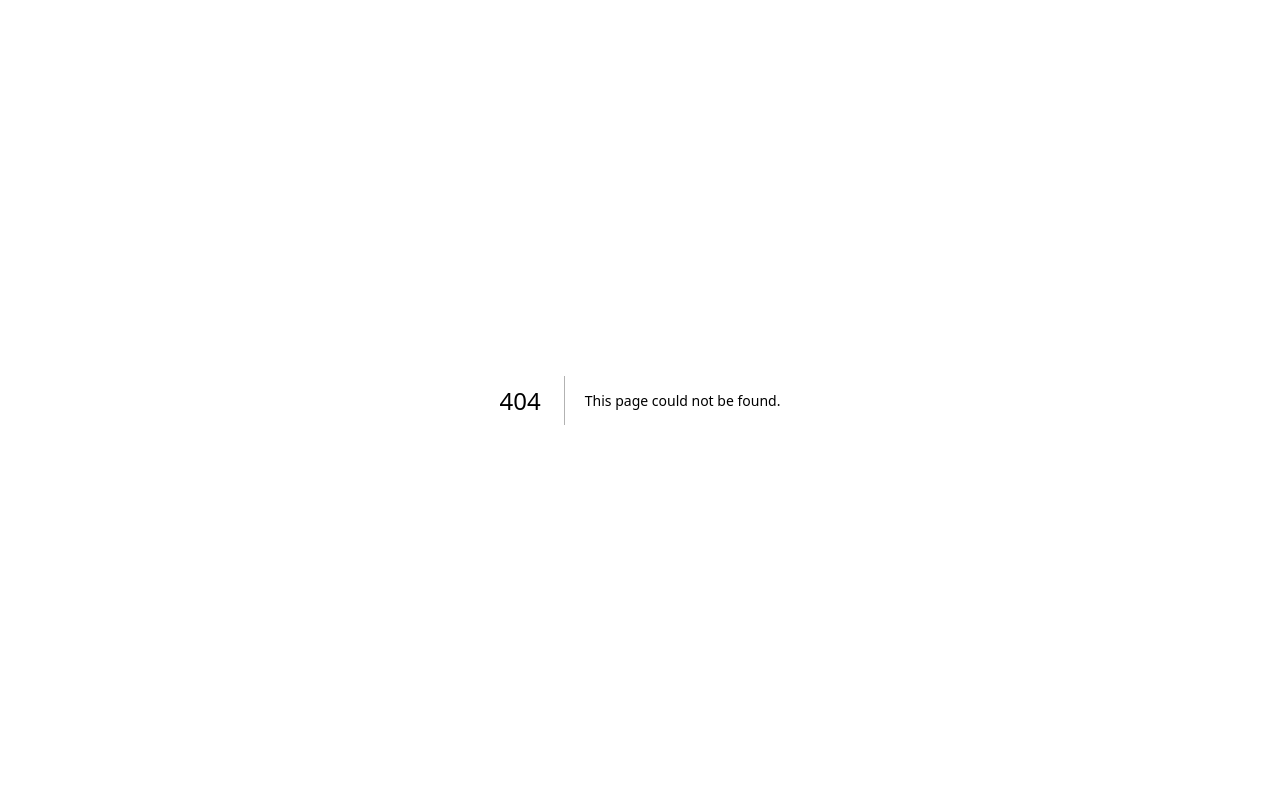
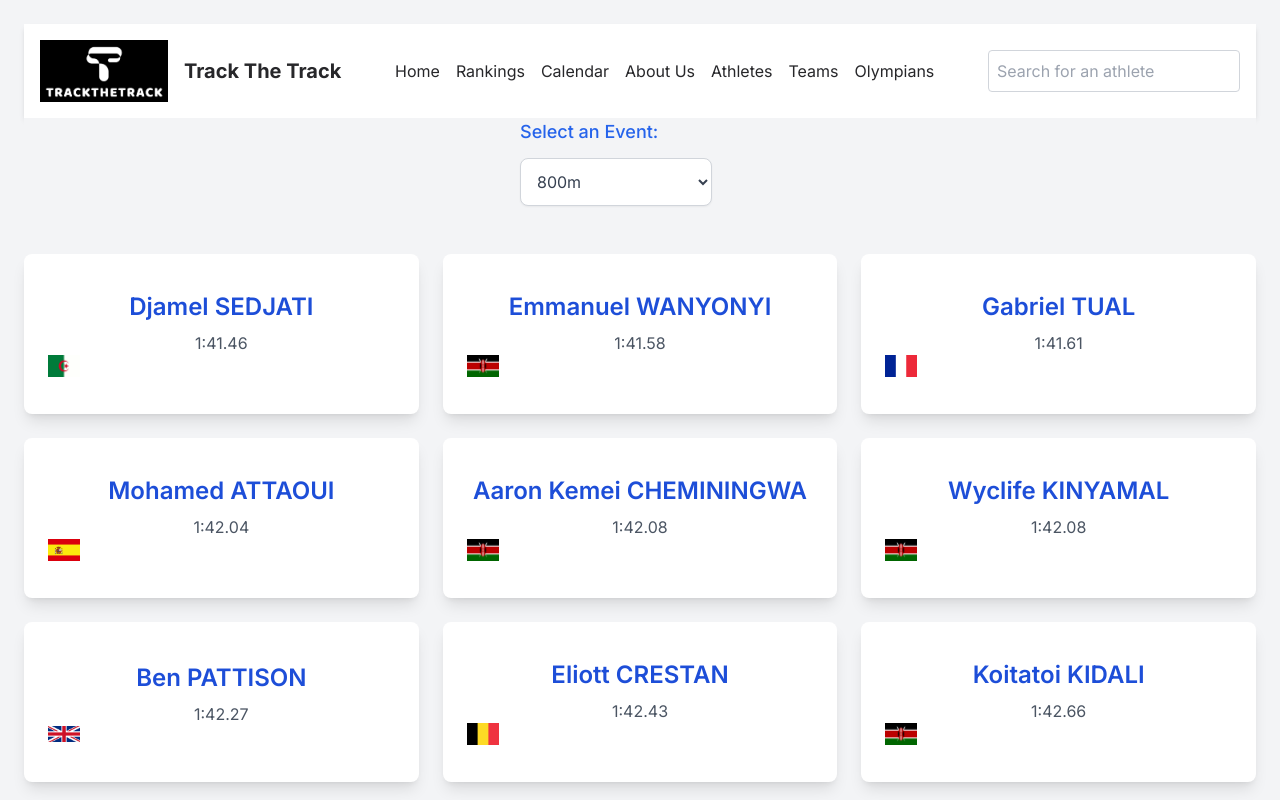
Before and after one commit to sohumgaitonde/trackthetrack, a Next.js app in the folder trackthetrack/: page /olympics in a window 1280 px wide. Before the commit this address had no page. Shown: the top 800 px of the page. Built offline with nearby package versions, Linux system fonts and the light colour scheme.

Commit message:
make olympic page
once scrape works, will add in the correct athletes

```diff
--- /dev/null
+++ b/trackthetrack/app/olympics/page.tsx
@@ -0,0 +1,96 @@
+"use client";
+import Link from 'next/link';
+
+import React, { useState, useEffect } from 'react';
+import 'tailwindcss/tailwind.css';
+import Image from 'next/image';
+import athletes800 from '../../800m.json';
+import athletes1500 from '../../1500m.json';
+import athletes5000 from '../../5000m.json';
+import athletes10000 from '../../10000m.json';
+import Header from '../../components/Header'
+import { flags } from "../assets/flags/flags";
+import norway from '../assets/flags/NOR.png';
+
+const nike = require('../assets/teams/nike.png');
+const on = require('../assets/teams/on.png');
+const adidas = require('../assets/teams/adidas.png');
+const nau = require('../assets/teams/nau.png');
+const uw = require('../assets/teams/uw.png');
+const none = require('../assets/teams/none.png');
+
+const events = [
+  "800m",
+  "1500m",
+  "5000m",
+  "10000m",
+];
+const competitorsData: Record<string, {Athlete: string[], Mark: string, Venue: string, Date: string, Nationality: string}[]> = {
+  "800m": athletes800,
+  "1500m": athletes1500,
+  "5000m": athletes5000,
+  "10000m": athletes10000,
+}
+
+const OlympicsPage: React.FC = () => {
+  const [selectedEvent, setSelectedEvent] = useState(events[0]);
+  const [competitors, setCompetitors] = useState(competitorsData[events[0]]);
+  const [myBool, setmyBool] = useState(true);
+  function calendar() {
+    setmyBool(false)
+  }
+  var competitor = competitors[0];
+  var link = `athletes/${competitor.Athlete[0].split(" ")[1]}`;
+
+  useEffect(() => {
+    setCompetitors(competitorsData[selectedEvent]);
+  }, [selectedEvent]);
+
+  return (
+    <div className="min-h-screen bg-gray-100 p-6">
+      <>
+        <Header/>
+      </>
+
+    <div className="min-h-40 bg-gray-100 items-center justify-center">
+      <section className="mb-12">
+        <div className="max-w-sm mx-auto w-60">
+          <label htmlFor="event-selector" className="block text-lg font-medium text-blue-600 mb-3">
+            Select an Event:
+          </label>
+          <select
+            id="event-selector"
+            className="block w-48 p-3 border border-gray-300 rounded-lg shadow-sm bg-white text-gray-700 shadow-lg hover:shadow-xl transition-shadow"
+            value={selectedEvent}
+            onChange={(e) => setSelectedEvent(e.target.value)}
+          >
+            {events.map((event) => (
+              <option key={event} value={event}>
+                {event}
+              </option>
+            ))}
+          </select>
+        </div>
+      </section>
+
+      <section>
+        <div className="grid grid-cols-1 sm:grid-cols-2 lg:grid-cols-3 gap-6">
+          {competitors.map((athlete, index) => (
+
+            <Link key={index} href={`/athletes/${encodeURIComponent(athlete.Athlete[0].split(" ")[1].toLowerCase())}`}>
+              <button key={index} className="bg-white p-6 rounded-lg shadow-lg hover:shadow-xl transition-shadow h-40 min-w-full">
+              <h2 className="text-2xl font-semibold text-blue-700">{athlete.Athlete[0]}</h2>
+              <p className="text-gray-600 mt-2">{athlete.Mark}</p>
+              <Image src={`/flags/${athlete.Nationality}.png`} alt="Team" className='w-8' width={8} height={8}/>
+
+            </button>
+            </Link>
+          ))}
+        </div>
+      </section>
+    </div>
+    </div>
+  );
+};
+
+export default OlympicsPage;
```
